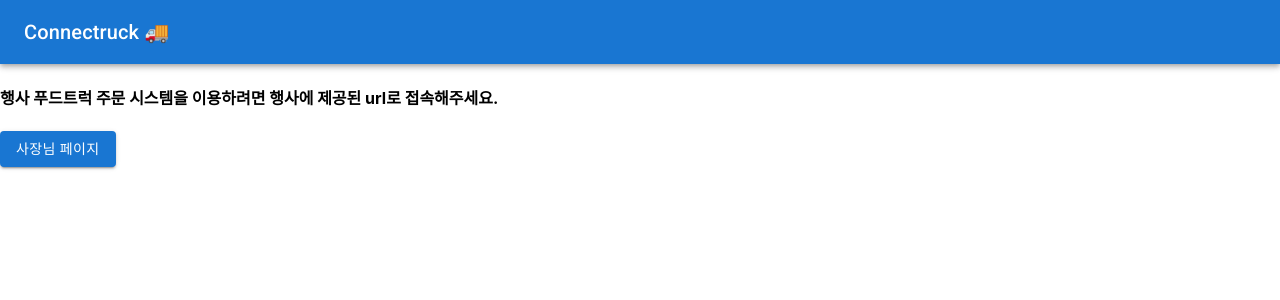
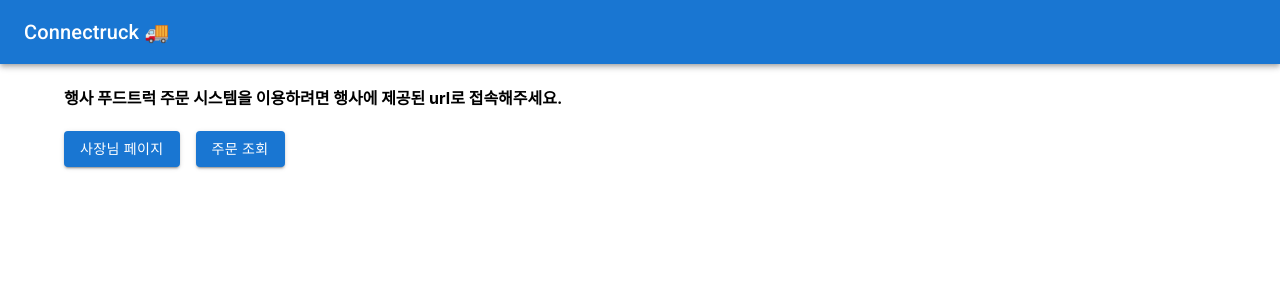
Before and after one commit to YJGwon/connectruck, a React (Create React App) app in the folder frontend/: page / in a window 1280 px wide. Shown: the top 300 px of the page. Built offline with nearby package versions, Linux system fonts and the light colour scheme.

Commit message:
feat(ui-index): index 페이지에 주문 조회 버튼 추가

```diff
--- a/frontend/src/page/index/Index.jsx
+++ b/frontend/src/page/index/Index.jsx
@@ -1,19 +1,27 @@
-import React from 'react';
-import {Button} from '@mui/material';
+import React, {useState} from 'react';
+import {Container, Button, Stack} from '@mui/material';
 
 import TopBar from '../../component/topbar/TopBar';
 
+import {ServiceOrderTrackingModal} from '../service/ordertracking/ServiceOrderTrackingModal';
+
 export default function Index() {
+    const [openModal, setOpenModal] = useState(false);
+
     const title = 'Connectruck 🚚';
     const root = "/";
 
     return (
-        <div>
+        <React.Fragment>
             <TopBar title={title} root={root}/>
-            <div className="container">
+            <Container>
                 <h4>행사 푸드트럭 주문 시스템을 이용하려면 행사에 제공된 url로 접속해주세요.</h4>
-                <Button variant="contained" href="/owner">사장님 페이지</Button>
-            </div>
-        </div>
+                <Stack spacing={2} direction="row">
+                    <Button variant="contained" href="/owner" sx={{marginRight: '1px'}}>사장님 페이지</Button>
+                    <Button variant="contained" onClick={() => setOpenModal(true)}>주문 조회</Button>
+                </Stack>
+            </Container>
+            <ServiceOrderTrackingModal open={openModal} onClose={() => setOpenModal(false)} />
+        </React.Fragment>
     );
 }
```
